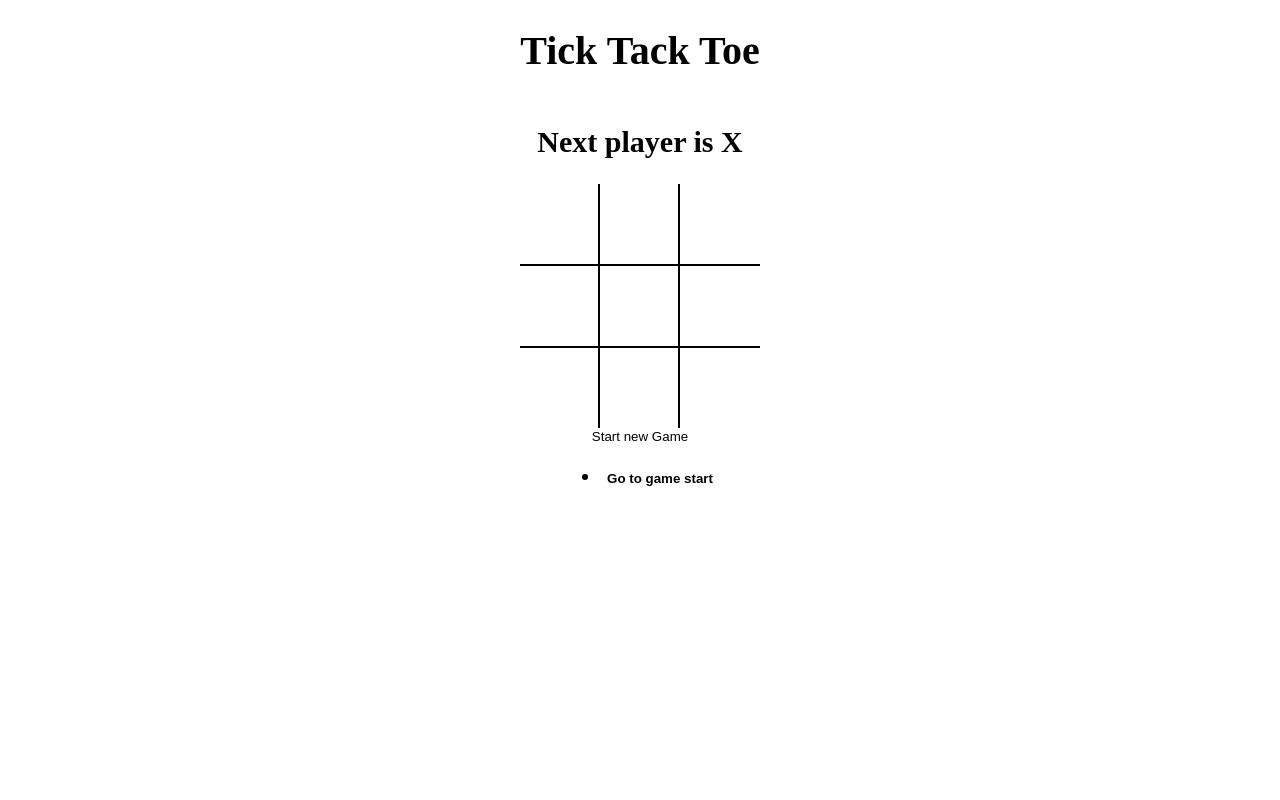
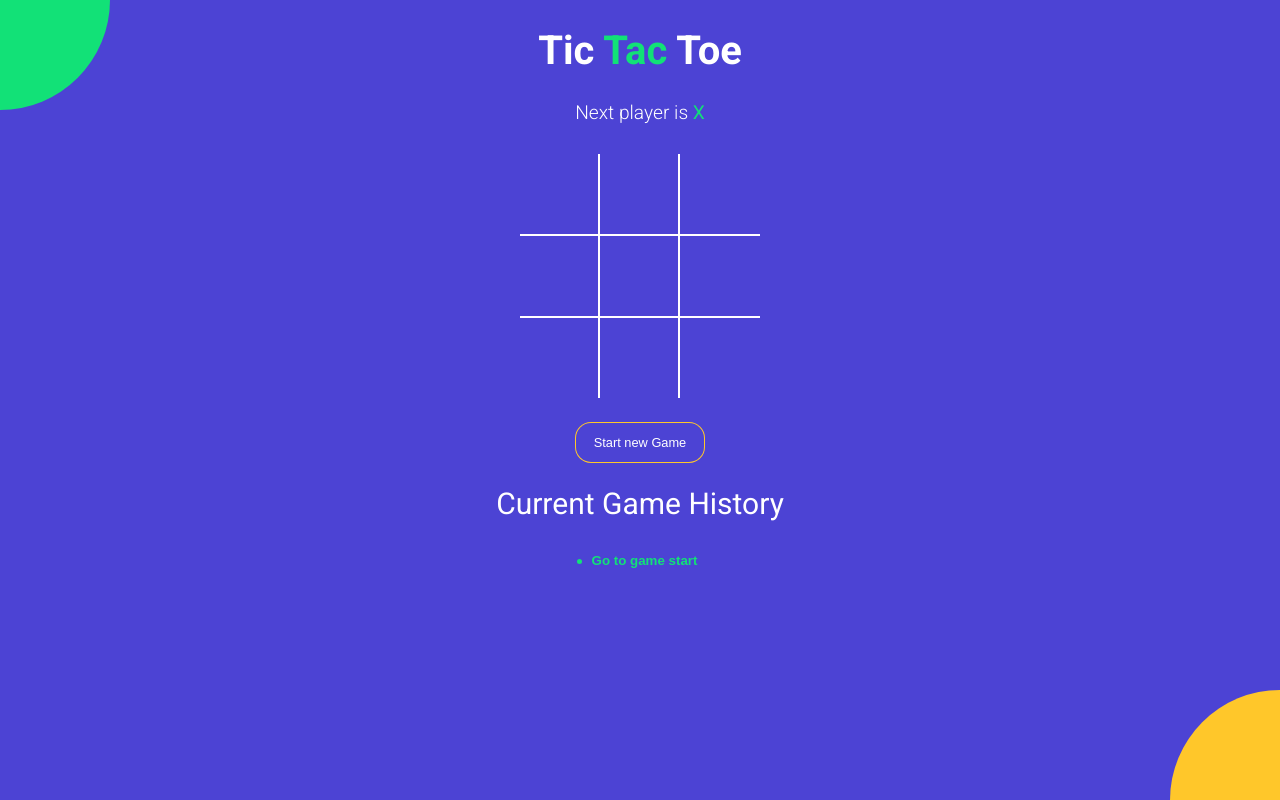
Before and after one commit to bhupendrasinghbutola/ticktaktoe, a React (Vite) app: page / in a window 1280 px wide. Built offline with nearby package versions, Linux system fonts and the light colour scheme.

Commit message:
styling entire app

```diff
--- a/index.html
+++ b/index.html
@@ -1,7 +1,15 @@
 <!DOCTYPE html>
 <html>
   <head>
-    <title>React Vite Micro App</title>
+    <meta charset="UTF-8" />
+<meta name="viewport" content="width=device-width, initial-scale=1.0" />
+<meta http-equiv="X-UA-Compatible" content="ie=edge" />
+<link
+  href="https://fonts.googleapis.com/css?family=Roboto:300,400,700&display=swap"
+  rel="stylesheet"
+/>
+
+    <title>TIC TAC TOE </title>
   </head>
   <body>
     <div id="root"></div>
--- a/src/App.jsx
+++ b/src/App.jsx
@@ -54,12 +54,14 @@
 
 return (
 <div className="app">
-    <h1>Tick Tack Toe</h1>
+    <h1>Tic  <span className="text-green">Tac</span>  Toe</h1>
     {/* <h2>{message}</h2> */}
     <StatusMessage winner={winner} current={current} />
     <Board board={current.board} handleSquareClick={handleSquareClick} winningSquare={winningSquare} />
-    <button type="button"onClick={onNewGame}>Start new Game</button>
+    <button type="button"onClick={onNewGame} className={`btn-reset ${winner ?'active': ''}`} >Start new Game</button>
+    <h2 style={{fontWeight:'normal'}}> Current Game History</h2>
     <History history={history}  moveTo={moveTo} currentmove={currentMove} />
+    <div className="bg-balls"/>
    </div>
 
 
--- a/src/components/History.jsx
+++ b/src/components/History.jsx
@@ -2,16 +2,13 @@
 
 const History = ({history,moveTo,currentmove}) => {
   return (
-      <ul>
+      <div className='history-wrapper'>      <ul className='history'>
           {
               history.map((_,move)=>{
                   return(
                     <li key={move}>
                         <button
-                        style={{
-                            fontWeight: move ===currentmove ? 'bold'  : 'normal',
-                        }}
-
+                        className={`btn-move ${move === currentmove ? 'active' : '' }`}
                         type='button' onClick={()=>{
                                 moveTo(move);
                         }}>
@@ -21,7 +18,8 @@
 
               })
           }
-              </ul>
+              </ul></div>
+
   )
 }
 
--- a/src/components/Square.jsx
+++ b/src/components/Square.jsx
@@ -3,7 +3,11 @@
 const Square = ({value,onClick,isWinningSquare}) => {
       // console.log('square rerender');
   return (
-    <button type='button' className='square' onClick={onClick} style={{fontWeight:isWinningSquare ? 'bold' : 'normal'}} >{value}</button>
+
+    <button type='button'  onClick={onClick}
+    className={  `square  ${isWinningSquare?'winning' : ''}
+    ${value === 'X'? 'text-green':'text-orange'}`}
+     >{value}</button>
     )
 }
 
--- a/src/components/StatusMessage.jsx
+++ b/src/components/StatusMessage.jsx
@@ -7,17 +7,26 @@
     // ? `Winner is ${winner}`
     // : `Next player is ${current.isXNext ? 'X':'O'}`;
 
-<h2>
+<div className='status-message'>
     {
-        winner && `Winner is ${winner}`
+        winner && <>
+        Winner is <span className={winner ==='X' ?'text-green' :'text-orange'}> {winner}</span>
+        </>   }
+    {
+        !winner && !noMoveLeft &&
+        <>
+        Next player is <span className={current.isXNext ?'text-green' :'text-orange'}> {current.isXNext ? 'X':'O'} </span>
+
+        </>
+
     }
     {
-        !winner && !noMoveLeft &&  `Next player is ${current.isXNext ? 'X':'O'}`
+        !winner && noMoveLeft &&
+        <>
+        <span className='text-green'>X</span> and <span className='text-orange'>O</span> tied
+        </>
     }
-    {
-        !winner && noMoveLeft && 'X and O tied'
-    }
-</h2>
+</div>
 
   )
 }
--- a/src/styles/root.scss
+++ b/src/styles/root.scss
@@ -1,4 +1,11 @@
+$green: #12e177;
+$orange: #ffc72a;
+$blue: #4c43d4;
+
 body {
+  font-family: 'Roboto', sans-serif;
+  background-color: $blue;
+  color: #fff;
   padding: 0;
   margin: 0;
 }
@@ -19,18 +26,83 @@
   align-items: center;
 }
 
+.text-green {
+  color: $green;
+}
+
+.text-orange {
+  color: $orange;
+}
+
+.history-wrapper {
+  width: 300px;
+  text-align: center;
+  margin-bottom: 20px;
+  .history {
+    display: inline-block;
+    padding: 0;
+    margin: 0;
+    li {
+      list-style: none;
+      text-align: left;
+      &:before {
+        content: '';
+        border-radius: 50%;
+        display: inline-block;
+        height: 5px;
+        width: 5px;
+        background-color: $green;
+        margin-right: 4px;
+        margin-bottom: 1px;
+      }
+
+      .btn-move {
+    	  color: #fff;
+        &.active {
+          font-weight: bold;
+          color: $green;
+        }
+      }
+    }
+  }
+}
+
+.status-message {
+	margin-bottom: 30px;
+	font-size: 1.2rem;
+	font-weight: lighter;
+	span {
+	  font-weight: normal;
+	}
+}
+
+.btn-reset {
+  font-size: 0.8rem;
+  color: #fff;
+  border-radius: 15px;
+  padding: 12px 18px;
+  margin-top: 25px;
+  transition: all 0.2s;
+  background-color: $blue;
+  box-shadow: 0px 0px 0px 1px $orange;
+  &.active {
+    background-color: $orange;
+    box-shadow: none;
+  }
+}
+
 .board {
   .board-row {
     display: flex;
     flex-direction: row;
-      border-bottom: 2px solid #000;
+    border-bottom: 2px solid #fff;
     &:last-child {
       border-bottom: none;
     }
     .square {
       width: 80px;
       height: 80px;
-        border-right: 2px solid #000;
+      border-right: 2px solid #fff;
       font-size: 2.5rem;
       padding: 0;
       overflow: hidden;
@@ -38,6 +110,63 @@
       &:last-child {
         border-right: none;
       }
+      &.winning {
+			  animation: scaleText 1.4s infinite;
+			  @keyframes scaleText {
+			    0% {
+			      transform: 2.5rem;
+			    }
+			    50% {
+			      font-size: 3.5rem;
+			    }
+			    100% {
+			      font-size: 2.5rem;
 			    }
 			  }
 			}
+    }
+  }
+}
+
+.bg-balls {
+  position: fixed;
+  top: 0;
+  left: 0;
+  right: 0;
+  bottom: 0;
+  min-width: 100%;
+  z-index: -1;
+
+  &:before,
+  &:after {
+    content: '';
+    position: absolute;
+    width: 150px;
+    height: 150px;
+    border-radius: 50%;
+  }
+
+  &:before {
+    background-color: $orange;
+    right: -75px;
+    bottom: -75px;
+    @media screen and (min-width: 476px) {
+      width: 220px;
+      height: 220px;
+      right: -110px;
+      bottom: -110px;
+    }
+  }
+
+  &:after {
+    background-color: $green;
+    top: -75px;
+    left: -75px;
+    @media screen and (min-width: 476px) {
+      width: 220px;
+      height: 220px;
+      top: -110px;
+      left: -110px;
+    }
+  }
+}
```
Lines whose indentation alone changed are shown as unchanged.
